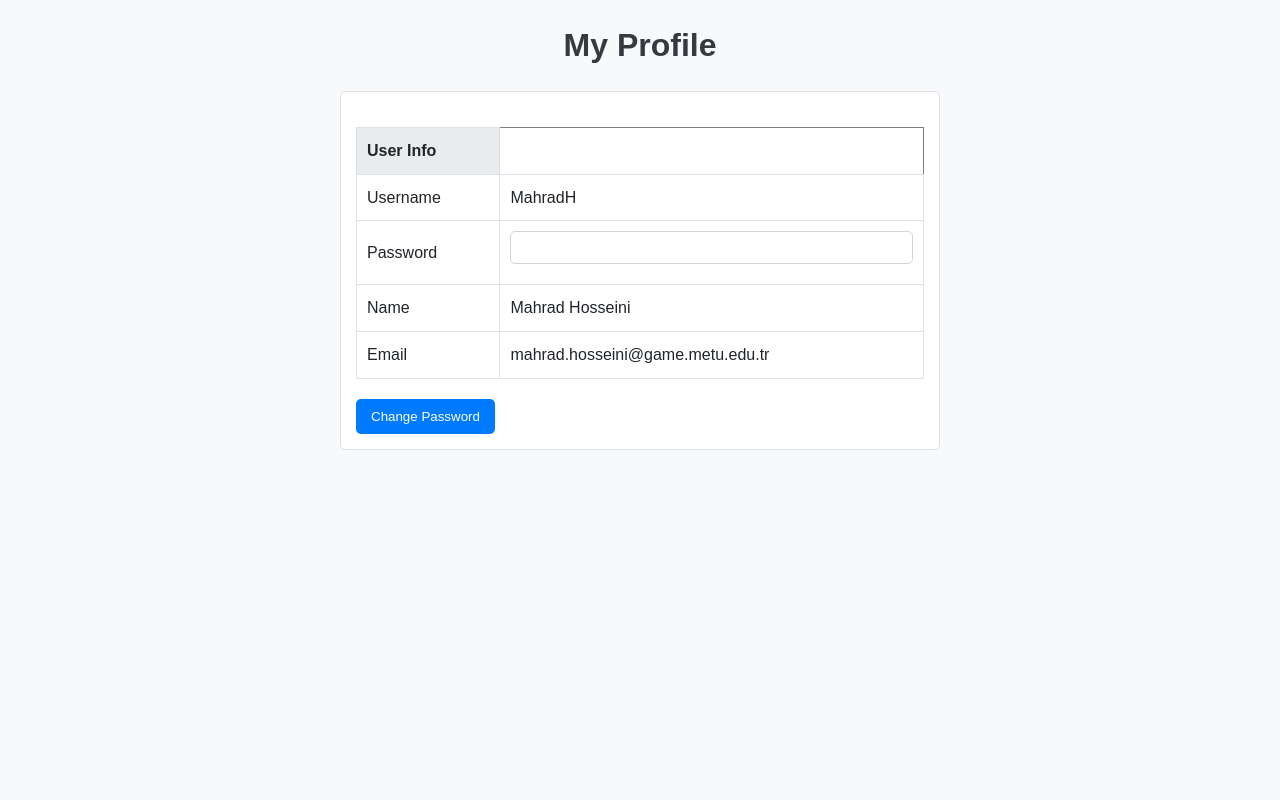
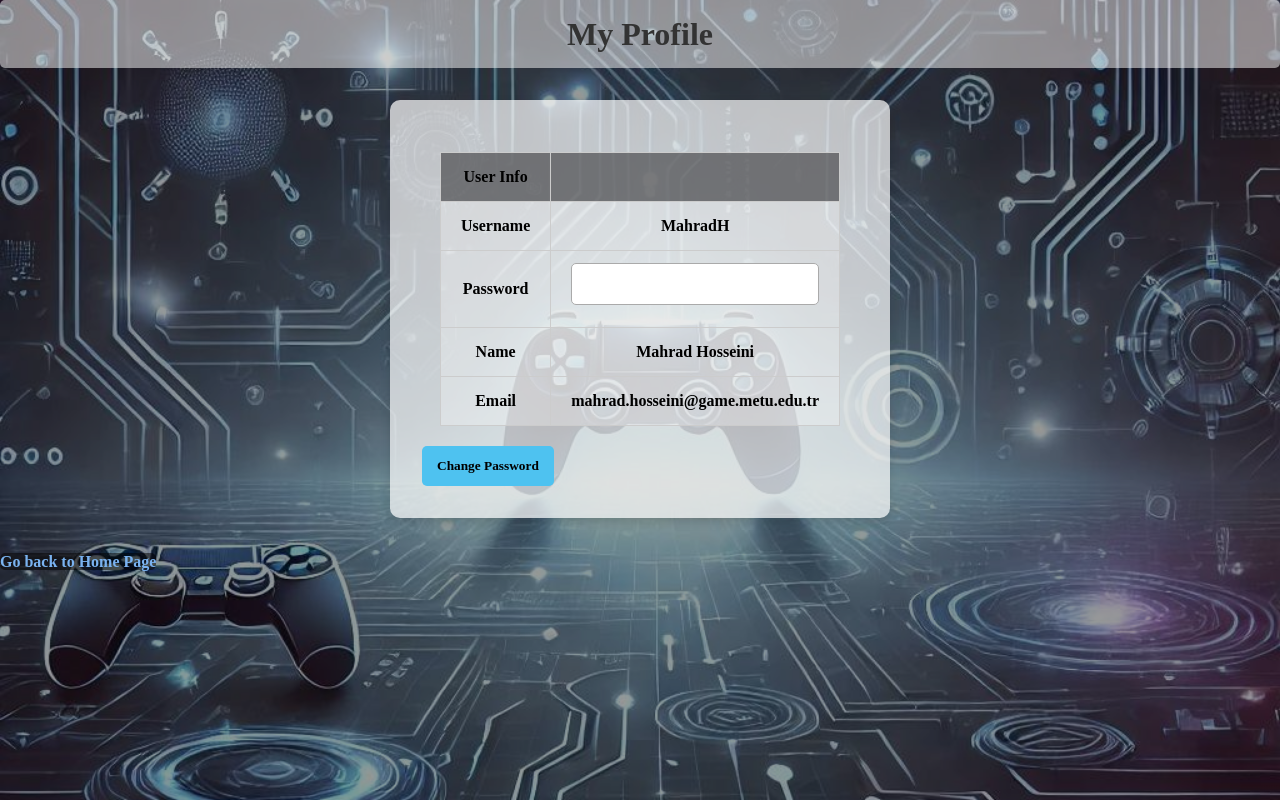
Before and after one commit to MahradHosseini/VideoGamePlatform, a Flask app: page /myProfile in a window 1280 px wide. Run offline with Flask 3, Linux system fonts and the light colour scheme; a user stored in the database is signed in; data comes from the database, SQL or seed files in the repository; both versions use the stored data as it was after the commit.

Commit message:
Styling Done

```diff
--- a/static/style.css
+++ b/static/style.css
@@ -1,94 +1,168 @@
-/* General Reset */
-body, h1, h2, h3, p, form, table, input, button {
+/* ------------------------------ */
+/* Reset & Base Styles           */
+/* ------------------------------ */
+* {
     margin: 0;
     padding: 0;
-    font-family: Arial, sans-serif;
     box-sizing: border-box;
 }
 
-/* Body Styling */
-body {
-    background-color: #f8f9fa;
-    color: #212529;
-    line-height: 1.6;
-    margin: 20px;
+body, h1, h2, h3, p, form, table, input, button {
+    font-family: "Cascadia Code", serif;
+    line-height: 1.5;
+    font-weight: bold;
 }
 
-/* Headers */
-h1 {
-    color: #343a40;
-    font-size: 2em;
+/* ------------------------------ */
+/* Body & Background             */
+/* ------------------------------ */
+body {
+    color: #000;
+    background: linear-gradient(rgba(0, 0, 0, 0.4), rgba(0, 0, 0, 0.4)),
+                url('/static/website_background.jpg') no-repeat center center fixed;
+    background-size: cover;
+}
+
+/* ------------------------------ */
+/* Headings                      */
+/* ------------------------------ */
+h1, h2 {
+    background-color: rgba(255, 255, 255, 0.5);
     margin-bottom: 20px;
     text-align: center;
+    padding: 10px 0;
+    border-radius: 5px;
+    color: #333;
 }
 
-/* Links */
+h1 {
+    font-size: 2em;
+}
+
+h2 {
+    font-size: 1em;
+}
+
+/* ------------------------------ */
+/* Links                         */
+/* ------------------------------ */
 a {
-    color: #007bff;
+    color: #7ab3f1;
+    background-color: rgba(2, 0, 0, 0.5);
+    border-radius: 5px;
+    font-weight: bold;
     text-decoration: none;
+    transition: color 0.2s ease;
 }
 
 a:hover {
     text-decoration: underline;
+    color: #0066cc;
 }
 
-/* Forms */
+/* ------------------------------ */
+/* Forms                         */
+/* ------------------------------ */
 form {
-    margin: 20px auto;
-    max-width: 600px;
-    padding: 15px;
-    border: 1px solid #dee2e6;
-    border-radius: 5px;
-    background-color: #ffffff;
+    margin: 2rem auto;
+    max-width: 500px;
+    padding: 2rem;
+    background-color: rgba(255, 255, 255, 0.7);
+    border-radius: 10px;
+    box-shadow: 0 4px 10px rgba(0, 0, 0, 0.15);
 }
 
 form p {
-    margin-bottom: 10px;
+    margin-bottom: 15px;
 }
 
-input[type="text"], input[type="password"], select, textarea {
-    width: 100%;
-    padding: 8px;
-    margin-bottom: 10px;
-    border: 1px solid #ced4da;
-    border-radius: 5px;
+label {
+    display: block;
+    font-weight: bold;
+    margin-bottom: 5px;
 }
 
-/* Buttons */
-button, input[type="submit"] {
-    background-color: #007bff;
-    color: #ffffff;
+input[type="text"],
+input[type="password"],
+select,
+textarea {
+    width: 100%;
+    padding: 10px;
+    margin-bottom: 10px;
+    border: 1px solid #aaa;
+    border-radius: 5px;
+    transition: border-color 0.3s, box-shadow 0.3s;
+}
+
+input[type="text"]:focus,
+input[type="password"]:focus,
+select:focus,
+textarea:focus {
+    border-color: #4ec2f0;
+    outline: none;
+    box-shadow: 0 0 3px rgba(78, 194, 240, 0.5);
+}
+
+/* ------------------------------ */
+/* Buttons                       */
+/* ------------------------------ */
+button,
+input[type="submit"],
+input[type="reset"] {
+    background-color: #4ec2f0;
+    font-weight: bold;
+    color: #000;
     border: none;
     padding: 10px 15px;
     cursor: pointer;
     border-radius: 5px;
+    transition: background-color 0.3s, transform 0.3s, box-shadow 0.3s;
 }
 
-button:hover, input[type="submit"]:hover {
-    background-color: #0056b3;
+button:hover,
+input[type="submit"]:hover,
+input[type="reset"]:hover {
+    background-color: #38a7d8;
+    transform: translateY(-2px);
+    box-shadow: 0 4px 8px rgba(56, 167, 216, 0.4);
 }
 
-/* Tables */
+/* ------------------------------ */
+/* Tables                        */
+/* ------------------------------ */
 table {
-    width: 100%;
+    margin: 20px auto;
     border-collapse: collapse;
-    margin: 20px 0;
+    width: auto;
 }
 
 table th, table td {
-    border: 1px solid #dee2e6;
-    padding: 10px;
-    text-align: left;
+    padding: 12px 20px;
+    color: #000;
+    background-color: rgba(255, 255, 255, 0.3);
+    border: 1px solid #ccc;
+    text-align: center;
 }
 
 table th {
-    background-color: #e9ecef;
+    background-color: rgba(78, 78, 80, 0.7);
     font-weight: bold;
 }
 
-/* Alerts */
+table tr {
+    animation: fadeIn 0.5s ease forwards;
+    opacity: 0;
+}
+
+@keyframes fadeIn {
+    to { opacity: 1; }
+}
+
+/* ------------------------------ */
+/* Alerts                        */
+/* ------------------------------ */
 .alert {
-    padding: 15px;
+    padding: 10px;
     margin-bottom: 20px;
     border: 1px solid transparent;
     border-radius: 5px;
@@ -100,8 +174,31 @@ table th {
     border-color: #c3e6cb;
 }
 
-.alert-danger {
+.alert-error {
     color: #721c24;
     background-color: #f8d7da;
     border-color: #f5c6cb;
 }
+
+/* ------------------------------ */
+/* Responsive Design             */
+/* ------------------------------ */
+@media (max-width: 600px) {
+    body {
+        background-attachment: scroll;
+    }
+
+    form {
+        max-width: 90%;
+        padding: 1rem;
+    }
+
+    table, th, td {
+        display: block;
+        width: 100%;
+    }
+
+    table tr {
+        margin-bottom: 1rem;
+    }
+}
--- a/templates/manageGenres.html
+++ b/templates/manageGenres.html
@@ -18,6 +18,7 @@
         <thead>
             <tr>
                 <th>Genre Name</th>
+                <th></th>
             </tr>
         </thead>
         <tbody>
@@ -26,7 +27,7 @@
                 <td>{{ genre }}</td>
                 <td>
                     <!-- Delete button (not requested in the manual) -->
-                    <form method="POST" action="{{ url_for('deleteGenre') }}">
+                    <form method="POST" action="{{ url_for('deleteGenre') }}" style = "background-color: transparent; box-shadow: none">
                         <input type="hidden" name="genre" value="{{ genre }}">
                         <input type="submit" value="Delete">
                     </form>
@@ -47,5 +48,6 @@
     {% endif %}
 {% endif %}
 
+<p><a href="{{ url_for('homePage') }}">Go back to Home Page</a></p>
 </body>
 </html>
--- a/templates/myProfile.html
+++ b/templates/myProfile.html
@@ -26,6 +26,7 @@
     <thead>
     <tr>
         <th>User Info</th>
+        <th></th>
     </tr>
     </thead>
     <tbody>
@@ -51,5 +52,6 @@
 </table>
 <input type="submit" value="Change Password">
 </form>
+<p><a href="{{ url_for('homePage') }}">Go back to Home Page</a></p>
 </body>
 </html>
```
Also changed, not shown: PlatformDB.db, static/website_background.jpg (added).
